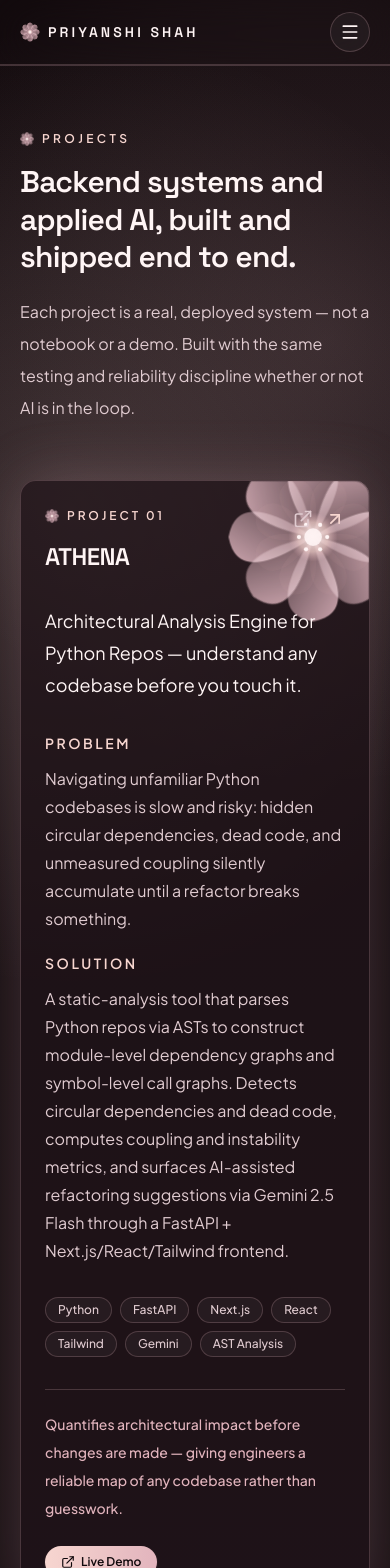
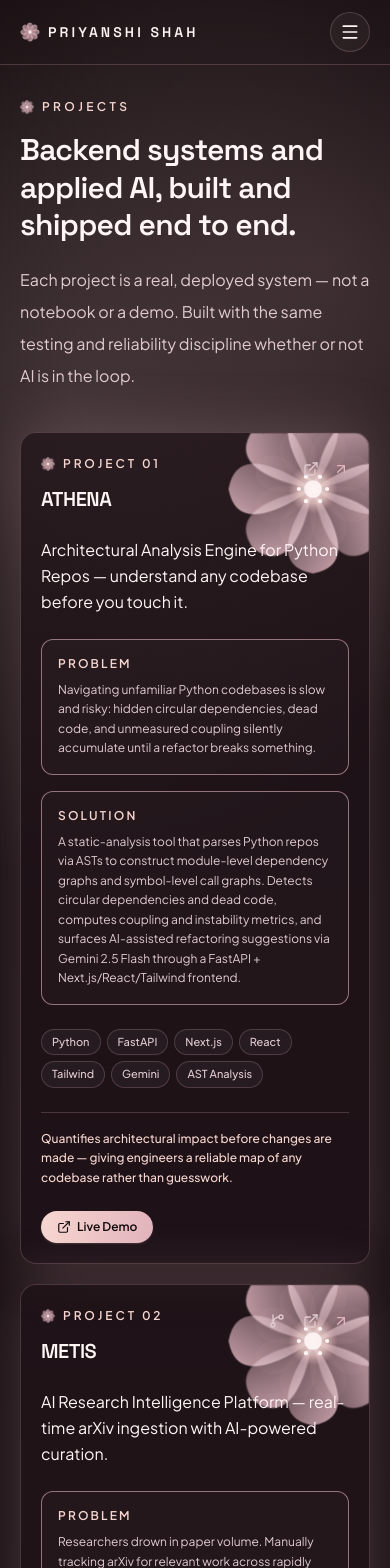
Before and after one commit to priyanshi-100506/portfolio-website, a Next.js app: page /projects in a window 390 px wide. Shown: the top 1568 px of the page. Built offline with nearby package versions, Linux system fonts and the light colour scheme.

Commit message:
feat: optimize responsive mobile UI across all pages, navigation drawer, and project cards

```diff
--- a/app/page.tsx
+++ b/app/page.tsx
@@ -10,7 +10,7 @@ import { SilkFlower } from "@/components/silk-flower";
 export default function HomePage() {
   return (
     <main id="main">
-      <section className="relative flex min-h-[92vh] items-end overflow-hidden pb-12 pt-28">
+      <section className="relative flex min-h-[90vh] sm:min-h-[92vh] items-end overflow-hidden pb-10 sm:pb-12 pt-24 sm:pt-28">
         <video
           aria-hidden="true"
           autoPlay
@@ -26,24 +26,24 @@ export default function HomePage() {
         <div className="absolute inset-0 bg-gradient-to-b from-ink/40 via-ink/80 to-ink" />
         <Container className="relative z-10">
           <Reveal className="max-w-5xl">
-            <p className="mb-6 inline-flex items-center gap-2 rounded-full border border-rose/30 bg-rose/[0.08] px-4 py-2 text-xs font-semibold uppercase tracking-[0.24em] text-blush backdrop-blur-md">
-              <Sparkles aria-hidden="true" className="h-3.5 w-3.5 text-blush animate-pulse" />
+            <p className="mb-4 sm:mb-6 inline-flex items-center gap-2 rounded-full border border-rose/30 bg-rose/[0.08] px-3.5 sm:px-4 py-1.5 sm:py-2 text-[11px] sm:text-xs font-semibold uppercase tracking-[0.2em] sm:tracking-[0.24em] text-blush backdrop-blur-md">
+              <Sparkles aria-hidden="true" className="h-3 sm:h-3.5 w-3 sm:w-3.5 text-blush animate-pulse" />
               Backend · APIs · Applied AI
             </p>
-            <h1 className="text-balance font-display text-5xl font-semibold tracking-tight leading-[0.98] text-pearl sm:text-6xl lg:text-8xl">
+            <h1 className="text-balance font-display text-3xl xs:text-4xl sm:text-6xl lg:text-7xl xl:text-8xl font-semibold tracking-tight leading-[1.08] sm:leading-[0.98] text-pearl">
               Engineering Reliable Systems. <br className="hidden sm:inline" />
               <span className="text-transparent bg-clip-text bg-gradient-to-r from-pearl via-blush to-rose">Applying AI Where It Counts.</span>
             </h1>
-            <p className="mt-8 max-w-3xl text-lg leading-8 text-mist sm:text-xl font-normal">
+            <p className="mt-5 sm:mt-8 max-w-3xl text-base sm:text-lg lg:text-xl leading-relaxed sm:leading-8 text-mist font-normal">
               Priyanshi Shah is a Computer Science & Business Systems student building backend services, REST APIs, and LLM-integrated systems with Python, FastAPI, and PostgreSQL.
             </p>
-            <div className="mt-10 flex flex-col gap-3 sm:flex-row">
+            <div className="mt-8 sm:mt-10 flex flex-col sm:flex-row gap-3">
               <ButtonLink href="/projects">View Projects</ButtonLink>
               <ButtonLink href="/about" variant="secondary">About Me</ButtonLink>
             </div>
           </Reveal>
-          <div className="mt-16 flex items-center gap-3 text-sm uppercase tracking-[0.2em] text-mist/80">
-            <ArrowDown aria-hidden="true" className="h-4 w-4 text-rose" />
+          <div className="mt-10 sm:mt-16 flex items-center gap-2.5 sm:gap-3 text-xs sm:text-sm uppercase tracking-[0.16em] sm:tracking-[0.2em] text-mist/80">
+            <ArrowDown aria-hidden="true" className="h-3.5 sm:h-4 w-3.5 sm:w-4 text-rose" />
             Selected backend & AI systems
           </div>
         </Container>
--- a/app/projects/page.tsx
+++ b/app/projects/page.tsx
@@ -13,7 +13,7 @@ export const metadata: Metadata = {
 export default function ProjectsPage() {
   return (
     <main id="main">
-      <Container className="pb-16 pt-32 sm:pt-40">
+      <Container className="pb-16 pt-24 sm:pt-36 lg:pt-40">
         <Reveal>
           <SectionHeading
             eyebrow="Projects"
@@ -21,7 +21,7 @@ export default function ProjectsPage() {
             copy="Each project is a real, deployed system — not a notebook or a demo. Built with the same testing and reliability discipline whether or not AI is in the loop."
           />
         </Reveal>
-        <div className="mt-14 grid gap-6">
+        <div className="mt-10 sm:mt-14 grid gap-5 sm:gap-6">
           {projects.map((project, index) => (
             <ProjectCard project={project} index={index} key={project.title} />
           ))}
--- a/components/project-card.tsx
+++ b/components/project-card.tsx
@@ -20,66 +20,66 @@ export function ProjectCard({ project, index }: ProjectCardProps) {
   return (
     <Reveal
       as="article"
-      className="group relative overflow-hidden rounded-2xl border border-line bg-panel/70 p-6 shadow-glow transition duration-500 hover:-translate-y-1.5 hover:border-rose/60 sm:p-8"
+      className="group relative overflow-hidden rounded-2xl border border-line bg-panel/70 p-5 sm:p-8 shadow-glow transition duration-500 hover:-translate-y-1.5 hover:border-rose/60"
       delay={index * 0.06}
     >
       <div className="absolute -right-8 -top-8 h-44 w-44 text-rose/10 transition-transform duration-700 group-hover:rotate-45 group-hover:scale-125 pointer-events-none">
         <SilkFlower size={176} className="text-rose/15" />
       </div>
       <div className="relative">
-        <div className="mb-8 flex items-start justify-between gap-6">
+        <div className="mb-6 sm:mb-8 flex items-start justify-between gap-4">
           <div>
             <p className="inline-flex items-center gap-2 text-xs font-semibold uppercase tracking-[0.24em] text-blush">
               <SilkFlower className="h-3.5 w-3.5 text-rose" />
               Project 0{index + 1}
             </p>
-            <h2 className="mt-3 font-display text-2xl font-semibold tracking-tight text-pearl sm:text-3xl">{project.title}</h2>
+            <h2 className="mt-2 sm:mt-3 font-display text-xl sm:text-2xl md:text-3xl font-semibold tracking-tight text-pearl">{project.title}</h2>
           </div>
-          <div className="mt-1 flex items-center gap-3">
+          <div className="mt-1 flex items-center gap-2.5 sm:gap-3">
             {project.github && (
               <a
                 aria-label={`${project.title} GitHub repository`}
-                className="text-mist transition hover:text-pearl"
+                className="text-mist transition hover:text-pearl p-1"
                 href={project.github}
                 rel="noopener noreferrer"
                 target="_blank"
               >
-                <GitBranch className="h-5 w-5" />
+                <GitBranch className="h-4 sm:h-5 w-4 sm:w-5" />
               </a>
             )}
             {project.liveDemo && (
               <a
                 aria-label={`${project.title} live demo`}
-                className="text-mist transition hover:text-cyan"
+                className="text-mist transition hover:text-blush p-1"
                 href={project.liveDemo}
                 rel="noopener noreferrer"
                 target="_blank"
               >
-                <ExternalLink className="h-5 w-5" />
+                <ExternalLink className="h-4 sm:h-5 w-4 sm:w-5" />
               </a>
             )}
-            <ArrowUpRight aria-hidden="true" className="h-5 w-5 text-cyan transition group-hover:-translate-y-1 group-hover:translate-x-1" />
+            <ArrowUpRight aria-hidden="true" className="h-4 sm:h-5 w-4 sm:w-5 text-rose transition group-hover:-translate-y-1 group-hover:translate-x-1" />
           </div>
         </div>
-        <p className="text-lg leading-8 text-pearl">{project.tagline}</p>
-        <div className="mt-8 grid gap-5 md:grid-cols-2">
-          <div>
-            <h3 className="text-sm font-semibold uppercase tracking-[0.18em] text-cyan">Problem</h3>
-            <p className="mt-3 leading-7 text-mist">{project.problem}</p>
+        <p className="text-base sm:text-lg leading-relaxed sm:leading-8 text-pearl">{project.tagline}</p>
+        <div className="mt-6 sm:mt-8 grid gap-4 sm:gap-5 md:grid-cols-2">
+          <div className="rounded-xl border border-line/60 bg-white/[0.02] p-4 sm:p-5">
+            <h3 className="text-xs sm:text-sm font-semibold uppercase tracking-[0.18em] text-blush">Problem</h3>
+            <p className="mt-2 sm:mt-3 text-xs sm:text-sm leading-relaxed sm:leading-7 text-mist font-normal">{project.problem}</p>
           </div>
-          <div>
-            <h3 className="text-sm font-semibold uppercase tracking-[0.18em] text-cyan">Solution</h3>
-            <p className="mt-3 leading-7 text-mist">{project.solution}</p>
+          <div className="rounded-xl border border-line/60 bg-white/[0.02] p-4 sm:p-5">
+            <h3 className="text-xs sm:text-sm font-semibold uppercase tracking-[0.18em] text-blush">Solution</h3>
+            <p className="mt-2 sm:mt-3 text-xs sm:text-sm leading-relaxed sm:leading-7 text-mist font-normal">{project.solution}</p>
           </div>
         </div>
-        <div className="mt-8 flex flex-wrap gap-2">
+        <div className="mt-6 sm:mt-8 flex flex-wrap gap-1.5 sm:gap-2">
           {project.technologies.map((technology) => (
-            <span className="rounded-full border border-line bg-white/[0.04] px-3 py-1 text-xs font-medium text-mist" key={technology}>
+            <span className="rounded-full border border-line bg-white/[0.04] px-2.5 sm:px-3 py-1 text-[11px] sm:text-xs font-medium text-mist" key={technology}>
               {technology}
             </span>
           ))}
         </div>
-        <p className="mt-8 border-t border-line pt-5 text-sm font-medium leading-7 text-signal">{project.outcome}</p>
+        <p className="mt-6 sm:mt-8 border-t border-line pt-4 sm:pt-5 text-xs sm:text-sm font-medium leading-relaxed sm:leading-7 text-blush">{project.outcome}</p>
         {(project.liveDemo || project.github) && (
           <div className="mt-6 flex flex-wrap gap-3">
             {project.liveDemo && (
--- a/components/site-header.tsx
+++ b/components/site-header.tsx
@@ -56,26 +56,33 @@ export function SiteHeader() {
 
       <div
         className={clsx(
-          "grid border-t border-line bg-ink/96 transition-all duration-300 md:hidden",
-          isOpen ? "grid-rows-[1fr]" : "grid-rows-[0fr]"
+          "fixed inset-x-0 top-16 z-50 border-b border-line bg-ink/95 backdrop-blur-2xl transition-all duration-300 md:hidden",
+          isOpen ? "max-h-[calc(100vh-4rem)] opacity-100 py-6" : "max-h-0 opacity-0 overflow-hidden py-0"
         )}
         id="mobile-navigation"
       >
-        <div className="overflow-hidden">
-          <div className="space-y-1 px-5 py-4">
+        <div className="px-6 space-y-3">
           {navItems.map((item) => (
             <Link
               className={clsx(
-                  "block rounded-xl px-4 py-3 text-base text-mist",
-                  pathname === item.href && "bg-white/10 text-pearl"
+                "flex items-center justify-between rounded-xl px-4 py-3.5 text-base font-medium transition duration-200",
+                pathname === item.href
+                  ? "bg-rose/[0.12] border border-rose/30 text-pearl font-semibold"
+                  : "text-mist hover:bg-white/[0.04] hover:text-pearl"
               )}
               href={item.href}
               key={item.href}
               onClick={() => setIsOpen(false)}
             >
-                {item.label}
+              <span>{item.label}</span>
+              {pathname === item.href && <SilkFlower className="h-4 w-4 text-rose" />}
             </Link>
           ))}
+          <div className="pt-4 border-t border-line/60 flex items-center justify-between text-xs text-mist/70 px-2">
+            <span>{siteConfig.name}</span>
+            <a href={`mailto:${siteConfig.email}`} className="text-blush hover:underline">
+              {siteConfig.email}
+            </a>
           </div>
         </div>
       </div>
```
Also changed, not shown: app/about/page.tsx (+23 -23 lines), app/contact/page.tsx (+14 -14 lines). Lines whose indentation alone changed are shown as unchanged.
